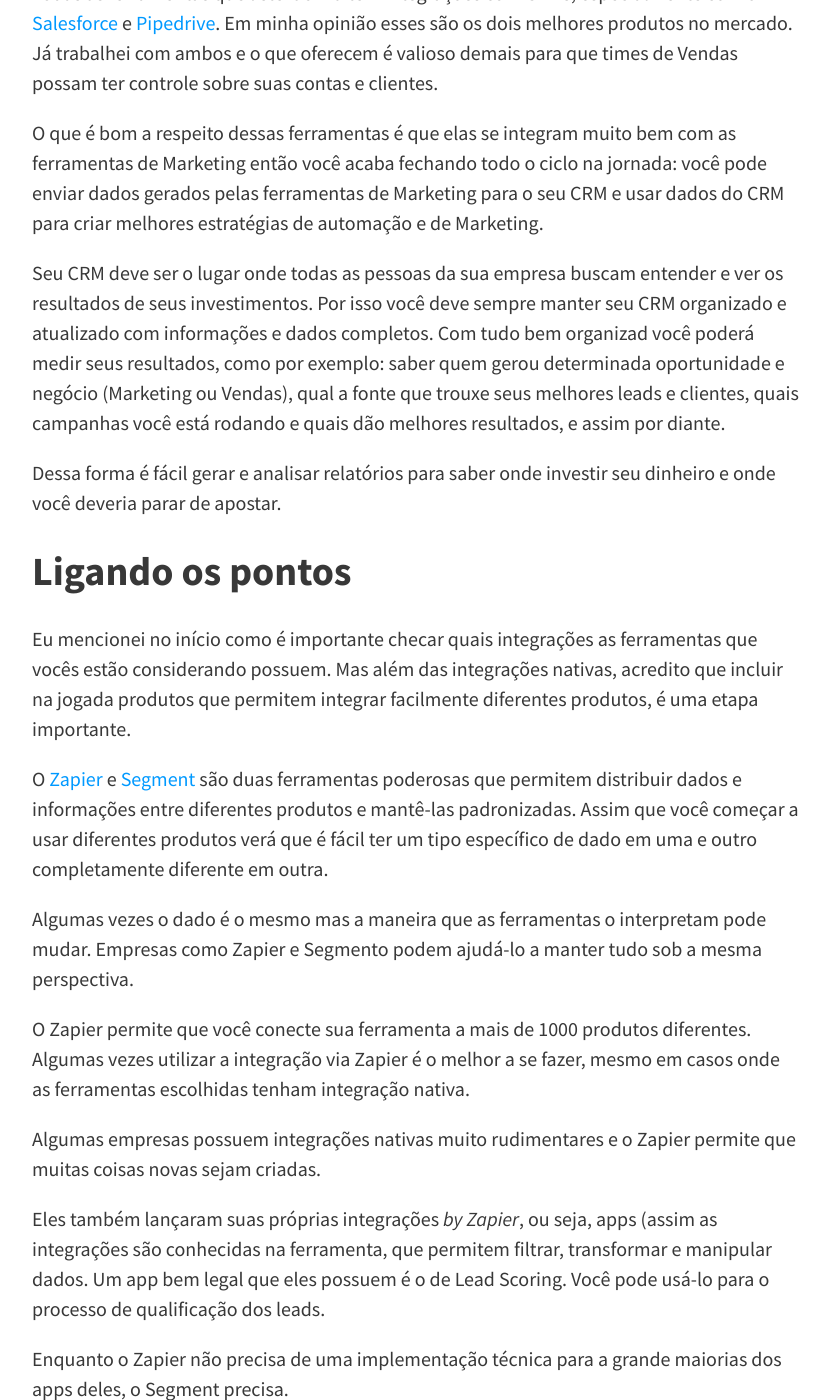
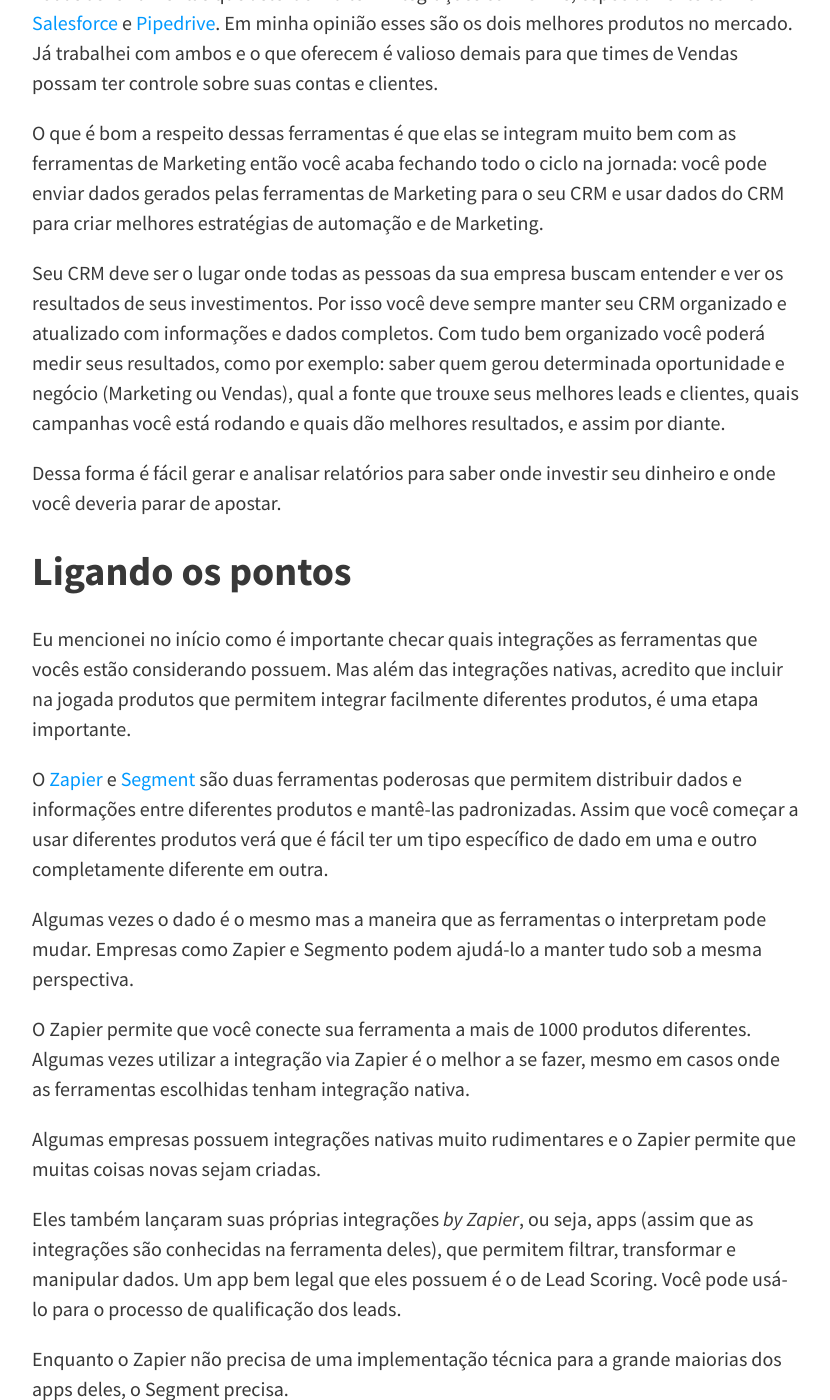
Before and after one commit to felipecbarbosa/felipecbarbosa.github.io, a Jekyll site: the page built from _posts/2018-09-18-tecnologia-marketing-vendas.md, in a window 1280 px wide and 1400 px high, scrolled down 5751 px. Shown: the whole window, without its empty margins (224-1054 px from the left). Built offline with Jekyll 4.4.1, drawn with Linux system fonts in a browser that asks for light colours; nearby versions of some CDN libraries; comment, search, counter and statistics services are not loaded; some of the changed text lies outside the part shown.

Commit message:
Fixed typo

```diff
--- a/_posts/2018-09-18-tecnologia-marketing-vendas.md
+++ b/_posts/2018-09-18-tecnologia-marketing-vendas.md
@@ -107,7 +107,7 @@ Todas as ferramentas que listei acima tem integrações com CRMs, especialmente
 
 O que é bom a respeito dessas ferramentas é que elas se integram muito bem com as ferramentas de Marketing então você acaba fechando todo o ciclo na jornada: você pode enviar dados gerados pelas ferramentas de Marketing para o seu CRM e usar dados do CRM para criar melhores estratégias de automação e de Marketing.
 
-Seu CRM deve ser o lugar onde todas as pessoas da sua empresa buscam entender e ver os resultados de seus investimentos. Por isso você deve sempre manter seu CRM organizado e atualizado com informações e dados completos. Com tudo bem organizad você poderá medir seus resultados, como por exemplo: saber quem gerou determinada oportunidade e negócio (Marketing ou Vendas), qual a fonte que trouxe seus melhores leads e clientes, quais campanhas você está rodando e quais dão melhores resultados, e assim por diante.
+Seu CRM deve ser o lugar onde todas as pessoas da sua empresa buscam entender e ver os resultados de seus investimentos. Por isso você deve sempre manter seu CRM organizado e atualizado com informações e dados completos. Com tudo bem organizado você poderá medir seus resultados, como por exemplo: saber quem gerou determinada oportunidade e negócio (Marketing ou Vendas), qual a fonte que trouxe seus melhores leads e clientes, quais campanhas você está rodando e quais dão melhores resultados, e assim por diante.
 
 Dessa forma é fácil gerar e analisar relatórios para saber onde investir seu dinheiro e onde você deveria parar de apostar.
 
@@ -123,11 +123,11 @@ O Zapier permite que você conecte sua ferramenta a mais de 1000 produtos difere
 
 Algumas empresas possuem integrações nativas muito rudimentares e o Zapier permite que muitas coisas novas sejam criadas.
 
-Eles também lançaram suas próprias integrações *by Zapier*, ou seja, apps (assim as integrações são conhecidas na ferramenta, que permitem filtrar, transformar e manipular dados. Um app bem legal que eles possuem é o de Lead Scoring. Você pode usá-lo para o processo de qualificação dos leads.
+Eles também lançaram suas próprias integrações *by Zapier*, ou seja, apps (assim que as integrações são conhecidas na ferramenta deles), que permitem filtrar, transformar e manipular dados. Um app bem legal que eles possuem é o de Lead Scoring. Você pode usá-lo para o processo de qualificação dos leads.
 
 Enquanto o Zapier não precisa de uma implementação técnica para a grande maiorias dos apps deles, o Segment precisa.
 
-O Segment irá ajudar times técnicos a usarem os métodos javascript da ferramenta para enviar dados para diferentes produtos.
+O Segment irá ajudar times técnicos a usarem os métodos javascript da ferramenta, ou outras linguagens enviando dados do lado do servidor, para enviar dados para diferentes produtos.
 
 Ambas irão ajudar você a integrar todas as suas ferramentas de Marketing e Vendas.
 
```
